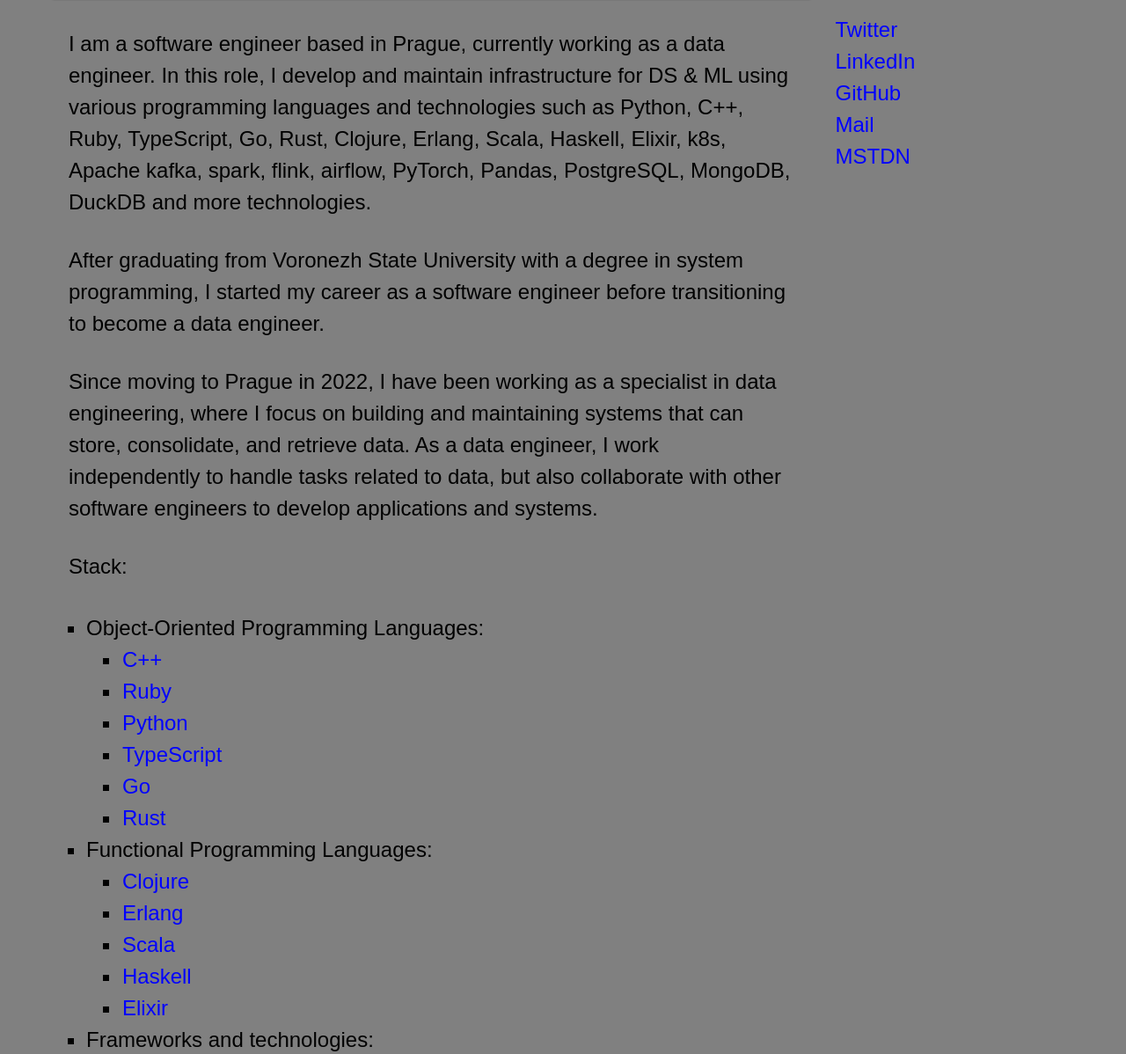
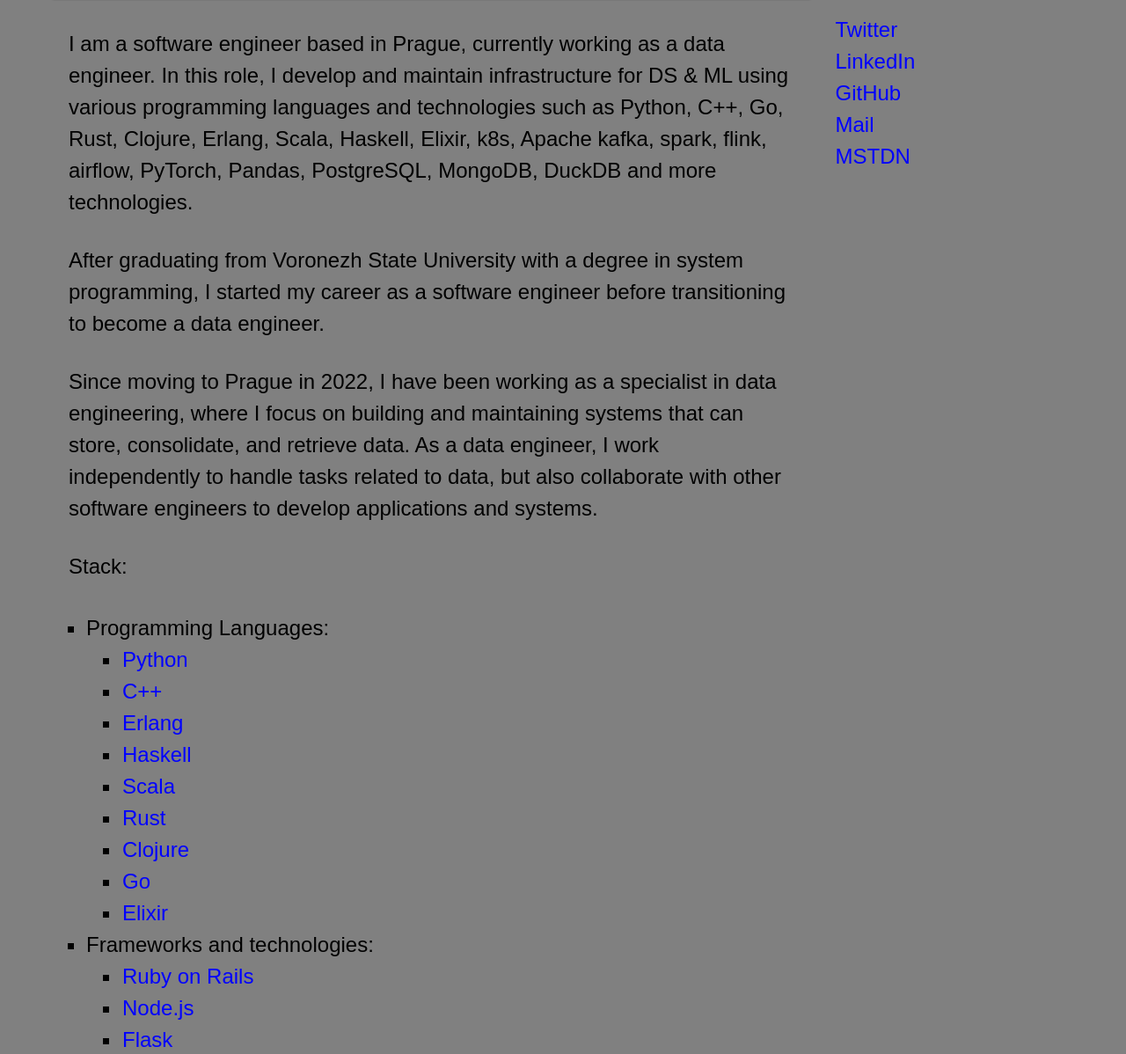
Before and after one commit to gorynych00/my-static-website, a website built with webpack: page dist/index.html in a window 1280 px wide. Shown: the part 362-1560 px from the top of the page at 88% size. Built offline with nearby package versions, Linux system fonts and the light colour scheme.

Commit message:
update index

```diff
--- a/dist/index.html
+++ b/dist/index.html
@@ -36,7 +36,7 @@
         <h2>Hi, my name is Egor and this is basic information about me</h2>
         <p>
           I am a software engineer based in Prague, currently working as a data engineer.
-          In this role, I develop and maintain infrastructure for DS & ML using various programming languages and technologies such as Python, C++, Ruby, TypeScript, Go, Rust, Clojure, Erlang, Scala, Haskell, Elixir, k8s, Apache kafka, spark, flink, airflow, PyTorch, Pandas, PostgreSQL, MongoDB, DuckDB and more technologies.
+          In this role, I develop and maintain infrastructure for DS & ML using various programming languages and technologies such as Python, C++, Go, Rust, Clojure, Erlang, Scala, Haskell, Elixir, k8s, Apache kafka, spark, flink, airflow, PyTorch, Pandas, PostgreSQL, MongoDB, DuckDB and more technologies.
         </p>
         <p>
           After graduating from Voronezh State University with a degree in system programming, I started my career as a software engineer before transitioning to become a data engineer.
@@ -49,41 +49,31 @@
         <p>Stack:</p>
 
         <ul>
-          <li>Object-Oriented Programming Languages:
+          <li>Programming Languages:
             <ul>
-              <li>
-                <a href="https://isocpp.org/">C++</a>
-              </li>
-              <li>
-                <a href="https://www.ruby-lang.org/en/">Ruby</a>
-              </li>
               <li>
                 <a href='https://www.python.org/'>Python</a>
               </li>
               <li>
-                <a href="https://www.typescriptlang.org/">TypeScript</a>
-              </li>
-              <li>
-                <a href="https://go.dev/">Go</a>
-              </li>
-              <li>
-                <a href="https://www.rust-lang.org/">Rust</a>
-              </li>
-            </ul>
-          </li>
-          <li>Functional Programming Languages:
-            <ul>
-              <li>
-                <a href="https://clojure.org/">Clojure</a>
+                <a href="https://isocpp.org/">C++</a>
               </li>
               <li>
                 <a href="https://www.erlang.org/">Erlang</a>
               </li>
               <li>
+                <a href="https://www.haskell.org/">Haskell</a>
+              </li>
+              <li>
                 <a href="https://www.scala-lang.org/">Scala</a>
               </li>
               <li>
-                <a href="https://www.haskell.org/">Haskell</a>
+                <a href="https://www.rust-lang.org/">Rust</a>
+              </li>
+              <li>
+                <a href="https://clojure.org/">Clojure</a>
+              </li>
+              <li>
+                <a href="https://go.dev/">Go</a>
               </li>
               <li>
                 <a href="https://elixir-lang.org/">Elixir</a>
```
